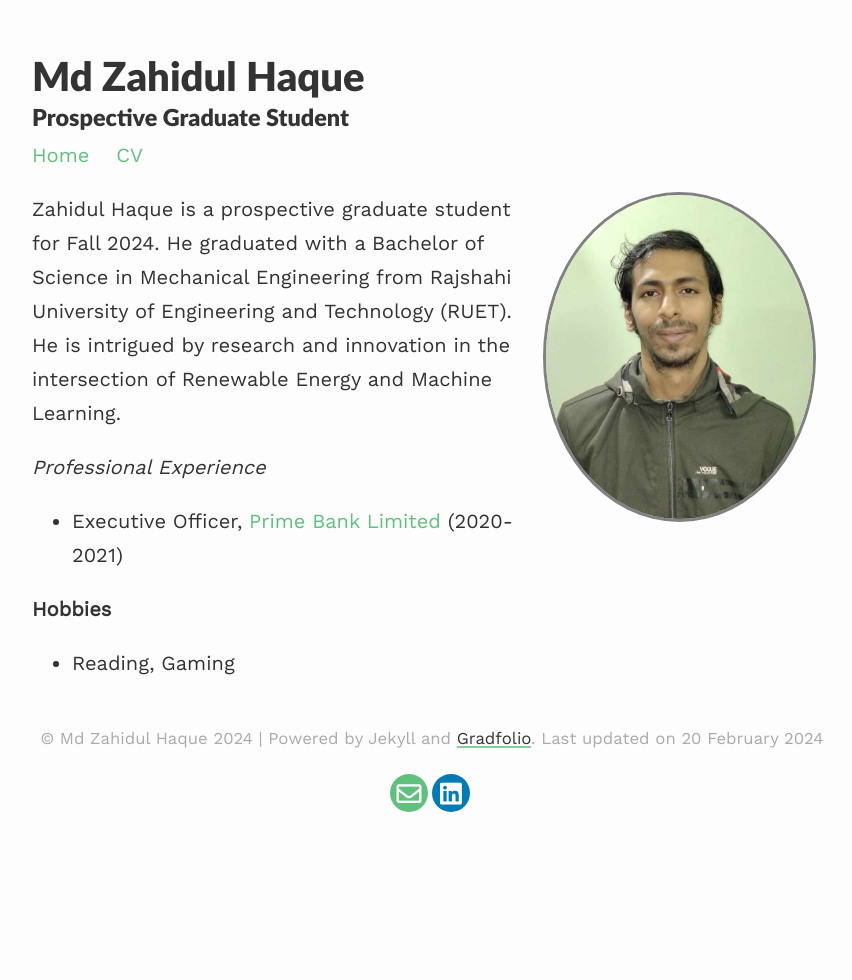
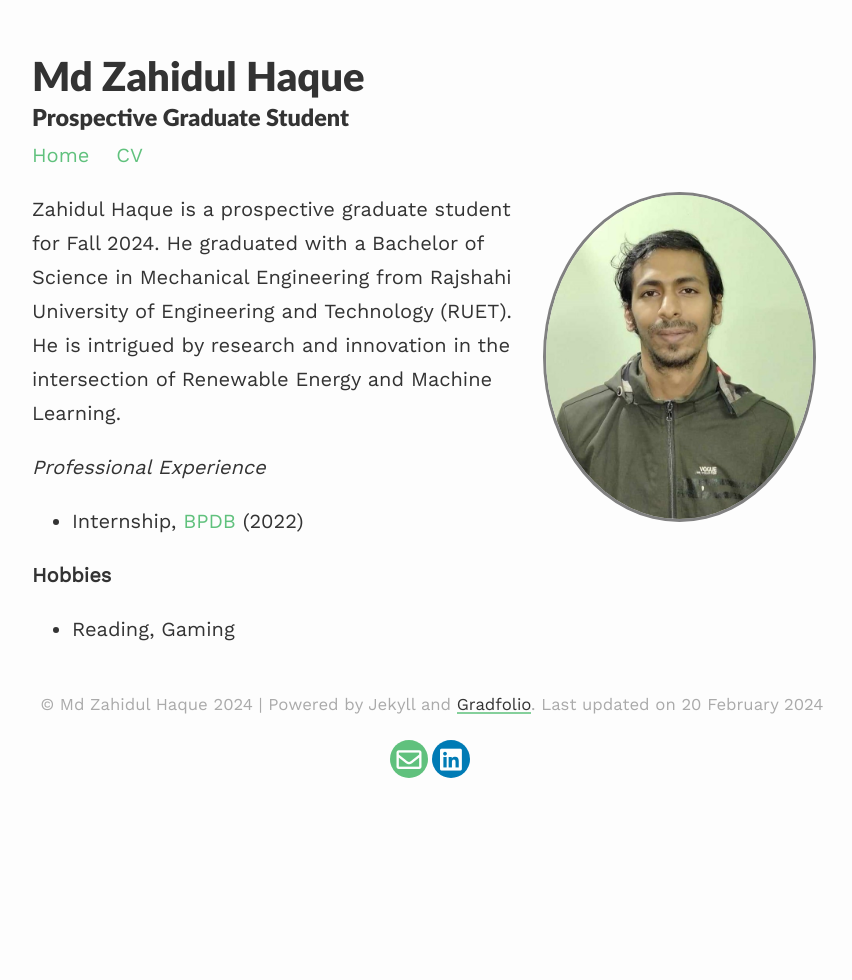
Before and after one commit to ZahidulKowsik/zahid.github.io, a Jekyll site: the page built from index.md, in a window 1280 px wide. Shown: the whole page, without its empty margins (208-1060 px from the left). Built offline with Jekyll 4.4.1, drawn with Linux system fonts in a browser that asks for light colours; nearby versions of some CDN libraries.

Commit message:
Update index.md

```diff
--- a/index.md
+++ b/index.md
@@ -10,7 +10,7 @@ published: true
 Zahidul Haque is a prospective graduate student for Fall 2024. He graduated with a Bachelor of Science in Mechanical Engineering from Rajshahi University of Engineering and Technology (RUET). He is intrigued by research and innovation in the intersection of Renewable Energy and Machine Learning.
 
 *Professional Experience*
-- Executive Officer, [Prime Bank Limited](https://www.primebank.com.bd){:target="_blank"} (2020-2021)
+- Internship, [BPDB](https://bpdb.gov.bd/){:target="_blank"} (2022)
 
 
 
```
